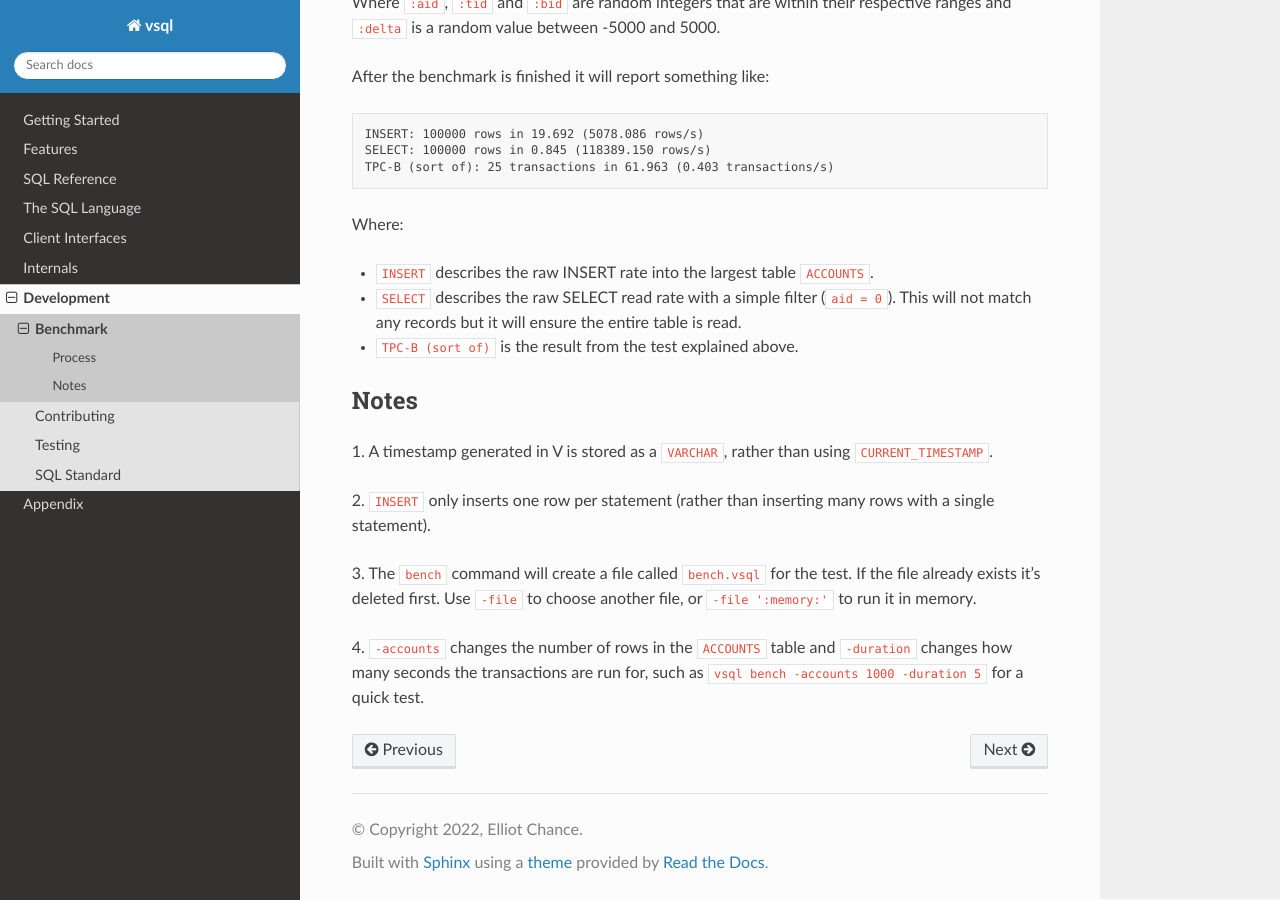
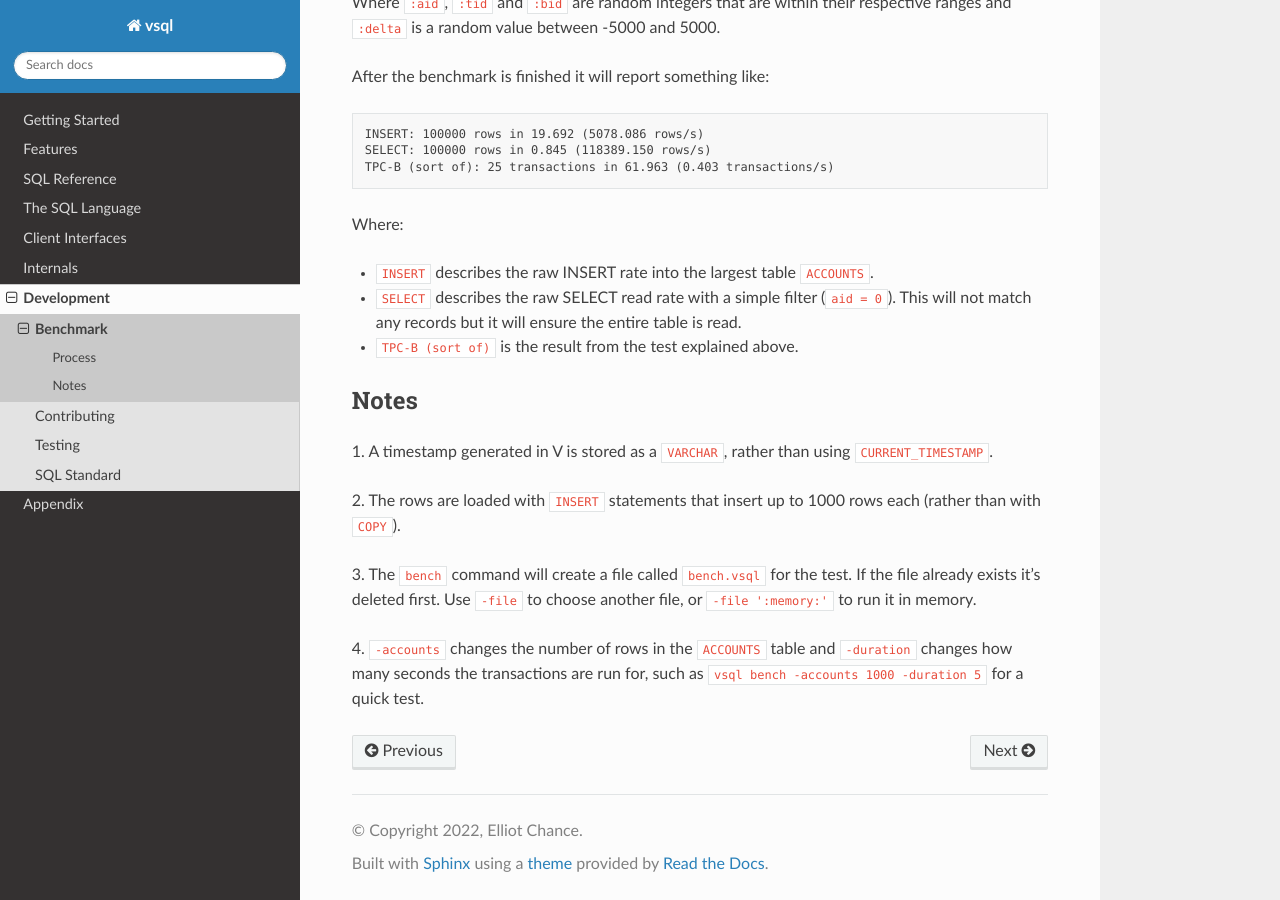
Before and after one commit to elliotchance/vsql, a Sphinx documentation site: the page built from docs/benchmark.rst, in a window 1280 px wide and 900 px high, scrolled down 1085 px. Built offline with Sphinx 7.4.7 and the Read the Docs theme 3.1.0, drawn with Linux system fonts in a browser that asks for light colours.

Commit message:
vsql: Stop copying whole pages and virtual tables in hot paths
Page.objects cloned the rest of the page for every object it parsed, and
new_bytes cloned it again, so listing a page copied O(objects x page size)
bytes. The key and value are already copied by read_u8s, so neither clone
is needed.

Compiling a column reference built the Table of every virtual table
(copying all of the INFORMATION_SCHEMA columns) to find one table by name.
It's now looked up in the maps directly. A WHERE clause did this for every
row.

vsql bench now loads rows with INSERTs of up to 1000 rows each. With 10000
accounts, TPC-B goes from 74 to 331 transactions/s in memory (59 to 181 on
a file), and SELECT from 5400 to 180000 rows/s.

Co-Authored-By: Claude Opus 5.5 <noreply@anthropic.com>

```diff
--- a/docs/benchmark.rst
+++ b/docs/benchmark.rst
@@ -62,8 +62,8 @@ Notes
 1. A timestamp generated in V is stored as a ``VARCHAR``, rather than using
 ``CURRENT_TIMESTAMP``.
 
-2. ``INSERT`` only inserts one row per statement (rather than inserting many
-rows with a single statement).
+2. The rows are loaded with ``INSERT`` statements that insert up to 1000 rows
+each (rather than with ``COPY``).
 
 3. The ``bench`` command will create a file called ``bench.vsql`` for the test.
 If the file already exists it's deleted first. Use ``-file`` to choose another
```
Also changed, not shown: 3 other files.
